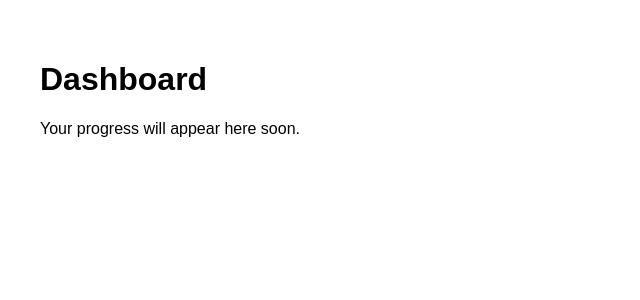
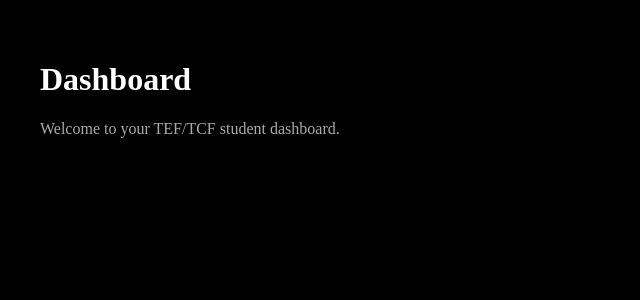
Before and after one commit to aaloopraantha/arpree, a Next.js app: page /dashboard in a window 1280 px wide. Shown: the top 300 px of the page, without its empty margins (0-640 px from the left). Built offline with nearby package versions, Linux system fonts and the light colour scheme.

Commit message:
Update page.js

```diff
--- a/app/dashboard/page.js
+++ b/app/dashboard/page.js
@@ -1,8 +1,16 @@
-export default function Dashboard() {
+export default function DashboardPage() {
   return (
-    <main style={{ fontFamily: "Arial", padding: 40 }}>
+    <main style={{
+      background: '#000',
+      color: '#fff',
+      minHeight: '100vh',
+      padding: '40px'
+    }}>
       <h1>Dashboard</h1>
-      <p>Your progress will appear here soon.</p>
+
+      <p style={{ color: '#aaa', marginTop: '20px' }}>
+        Welcome to your TEF/TCF student dashboard.
+      </p>
     </main>
-  );
+  )
 }
```
